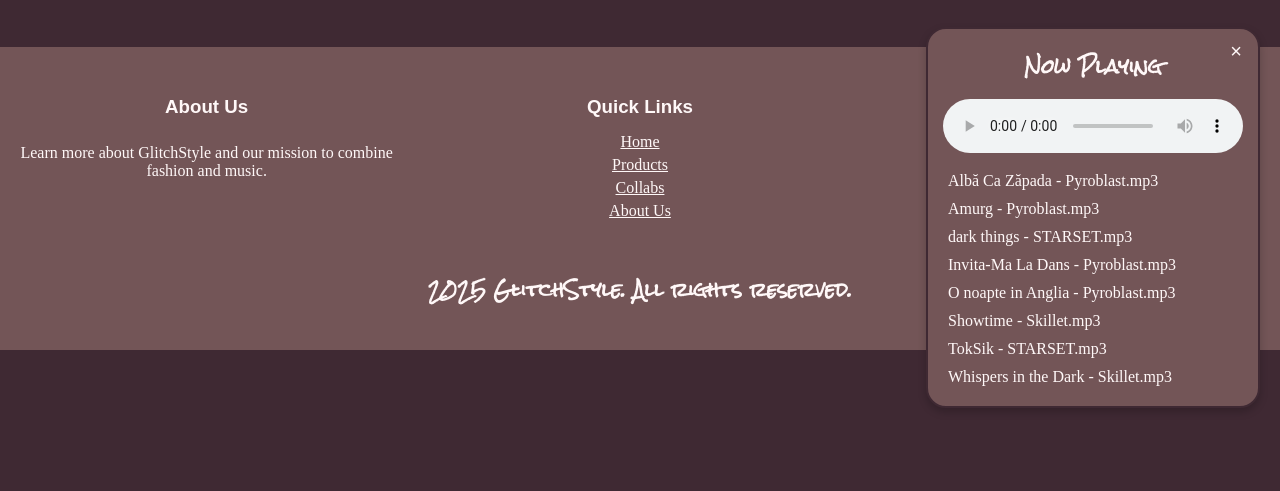
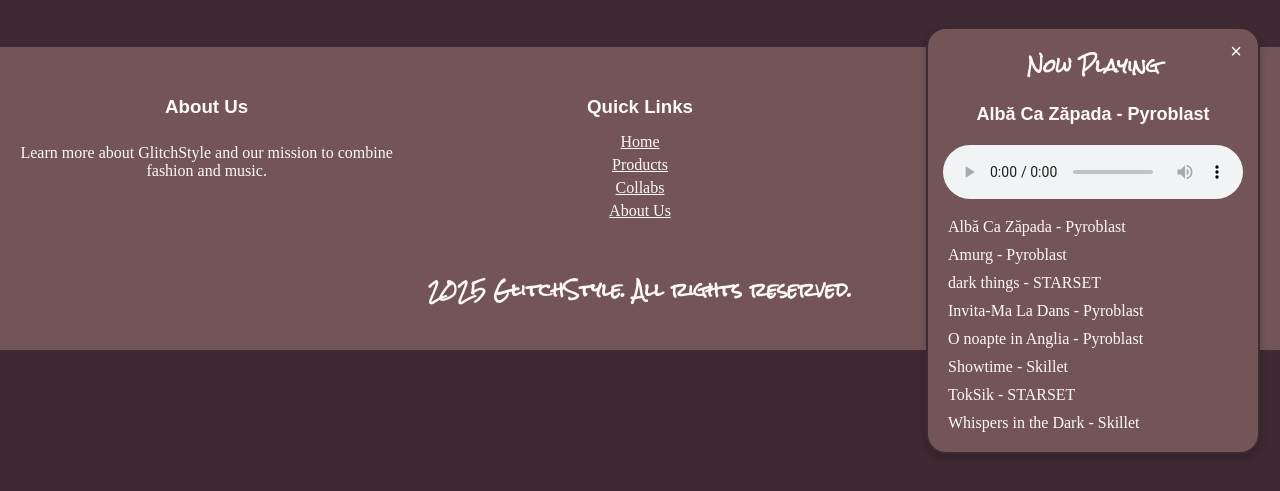
Before and after one commit to crististg/Team-Matrix-Glitch-iTec-2025, a website: page code/html/products.html in a window 1280 px wide. Shown: the part 93-584 px from the top of the page. Drawn offline with Linux system fonts and the light colour scheme; no server answers; a web font is replaced by a local one.

Commit message:
we are insane (castigam ITECul 100%)

```diff
--- a/code/css/header_footer.css
+++ b/code/css/header_footer.css
@@ -193,6 +193,21 @@ a {
     transform: scale(1.2);
 }
 
+#now-playing {
+    font-family: var(--font-fam-branding);
+    font-size: 18px;
+    margin-bottom: -2px;
+}
+
+#song-title {
+    text-align: center;
+    font-family: var(--font-fam-text);
+    font-size: 18px;
+    font-weight: bold;
+    color: var(--text-colorsi);
+    margin: 0;
+}
+
 footer{
     background-color: var(--footer-color);
     width: 100%;
@@ -294,6 +309,7 @@ img.logo:hover,img.logo:focus{
 .music-player audio {
     width: 100%;
     margin-bottom: 10px;
+    margin-top: 20px;
 }
 
 .music-player .playlist {
--- a/code/html/products.html
+++ b/code/html/products.html
@@ -71,8 +71,10 @@
 
     <div class="music-player">
         <button class="close-btn">&times;</button>
-        <h3>Now Playing</h3>
-        <audio id="audio" controls autoplay>
+        <h3 id="now-playing">Now Playing</h3>
+        <br/>
+        <p id="song-title"></p>
+        <audio id="audio" controls autoplay muted>
             <source src="" type="audio/mpeg">
             Your browser does not support the audio element.
         </audio>
--- a/code/javascript/music-player.js
+++ b/code/javascript/music-player.js
@@ -31,7 +31,7 @@ document.addEventListener('DOMContentLoaded', () => {
 
     playlist.forEach((song, index) => {
         const li = document.createElement('li');
-        li.textContent = song.split('/').pop();
+        li.textContent = song.split('/').pop().replace('.mp3', ''); // Elimină ".mp3"
         li.addEventListener('click', () => loadSong(index));
         playlistElement.appendChild(li);
     });
@@ -40,12 +40,13 @@ document.addEventListener('DOMContentLoaded', () => {
         currentSong = index;
 
         document.querySelectorAll('.playlist li').forEach(li => li.classList.remove('active'));
-
         playlistElement.children[index].classList.add('active');
 
         audio.src = playlist[index];
-        nowPlaying.textContent = 'Now Playing: ' + playlist[index].split('/').pop();
+        const songTitle = playlist[index].split('/').pop().replace('.mp3', ''); // Elimină ".mp3"
+        document.getElementById('song-title').textContent = songTitle;
         audio.play();
+        audio.muted = false;
     }
 
     audio.addEventListener('ended', () => {
```
Also changed, not shown: code/html/home.html (+2 -1 lines).
